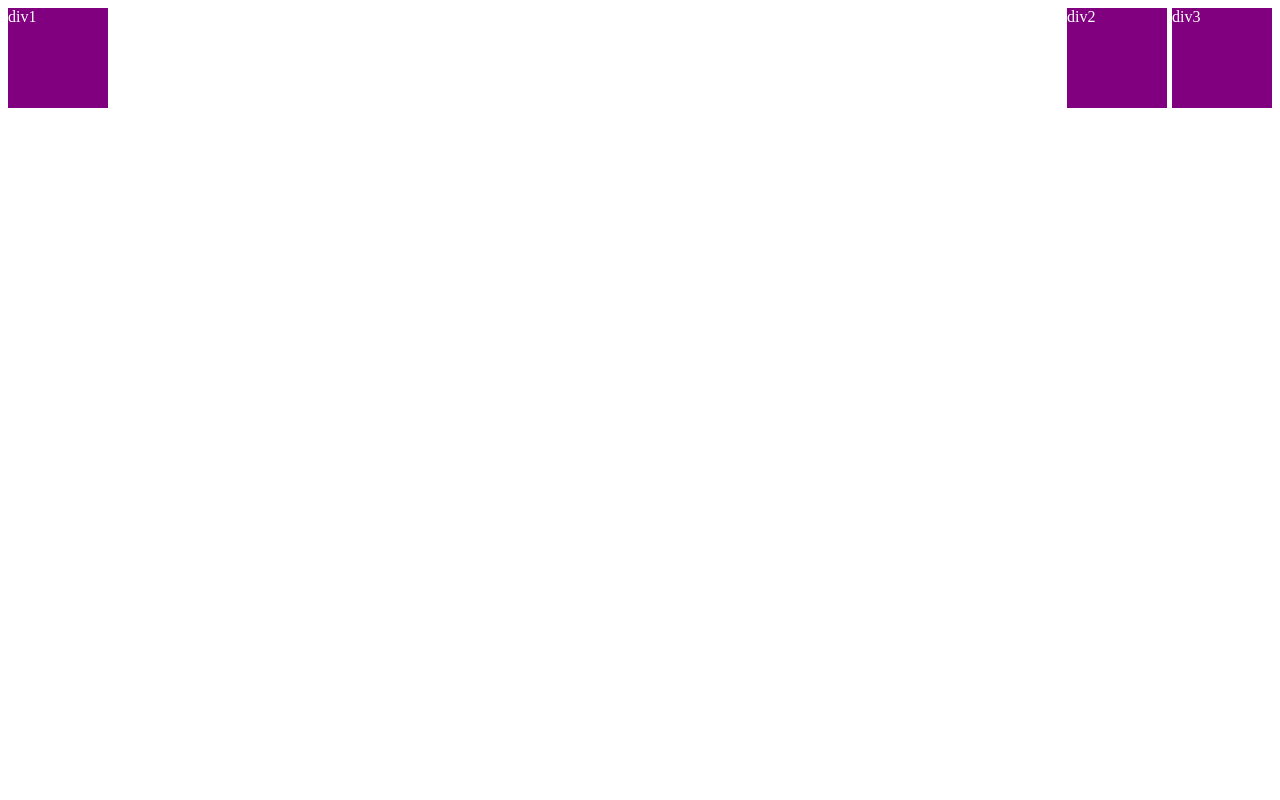
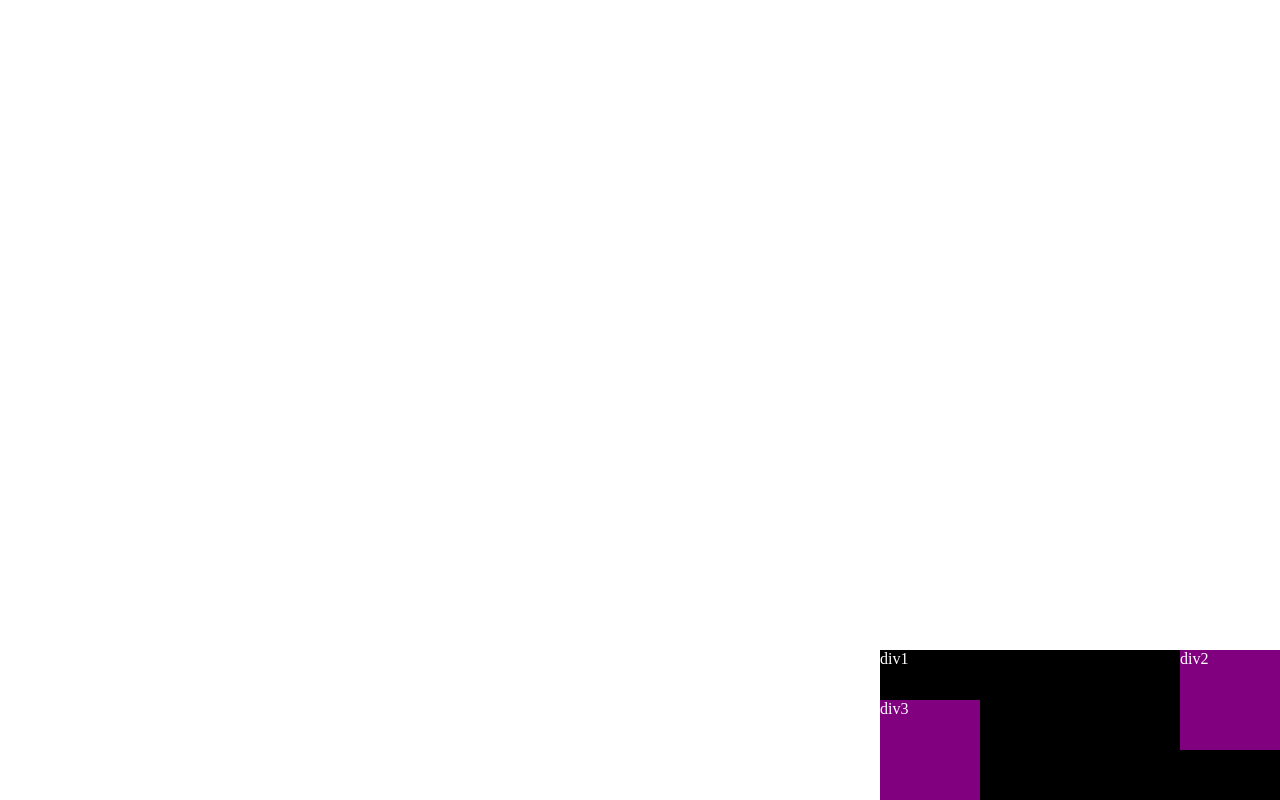
Before and after one commit to editor-5/ch05_m01, a plain HTML site: page index.html in a window 1280 px wide. Drawn offline with Linux system fonts and the light colour scheme.

Commit message:
Add files via upload

```diff
--- a/index.html
+++ b/index.html
@@ -10,20 +10,15 @@
 </head>
 
 <body>
-    <div class="main">
-        <div class="box">
-            div1
+    <div class="box-big">
+        div1
+        <div class="box box-top">
+            div2
         </div>
-        <div class="sub-main">
-            <div class="box mr-5">
-                div2
-            </div>
-            <div class="box">
-                div3
-            </div>
+        <div class="box box-bottom">
+            div3
         </div>
     </div>
-
 </body>
 
 </html>
--- a/style.css
+++ b/style.css
@@ -1,16 +1,25 @@
-.main {
-    display: flex;
-    justify-content: space-between;
-  }
 .box {
   width: 100px;
   height: 100px;
   background-color: purple;
   color: white;
 }
-  .sub-main {
-    display: flex;
+.box-big {
+  width: 400px;
+  height: 150px;
+  background-color: black;
+  color: white;
+  position: absolute;
+  right:0px;
+  bottom:0px;
 }
-  .mr-5 {
-    margin-right: 5px;
+.box-top {
+  position: absolute;
+  top: 0;
+  right: 0;
 }
+.box-bottom {
+  position: absolute;
+  bottom: 0;
+  left: 0;
+}
```
Lines whose indentation alone changed are shown as unchanged.
